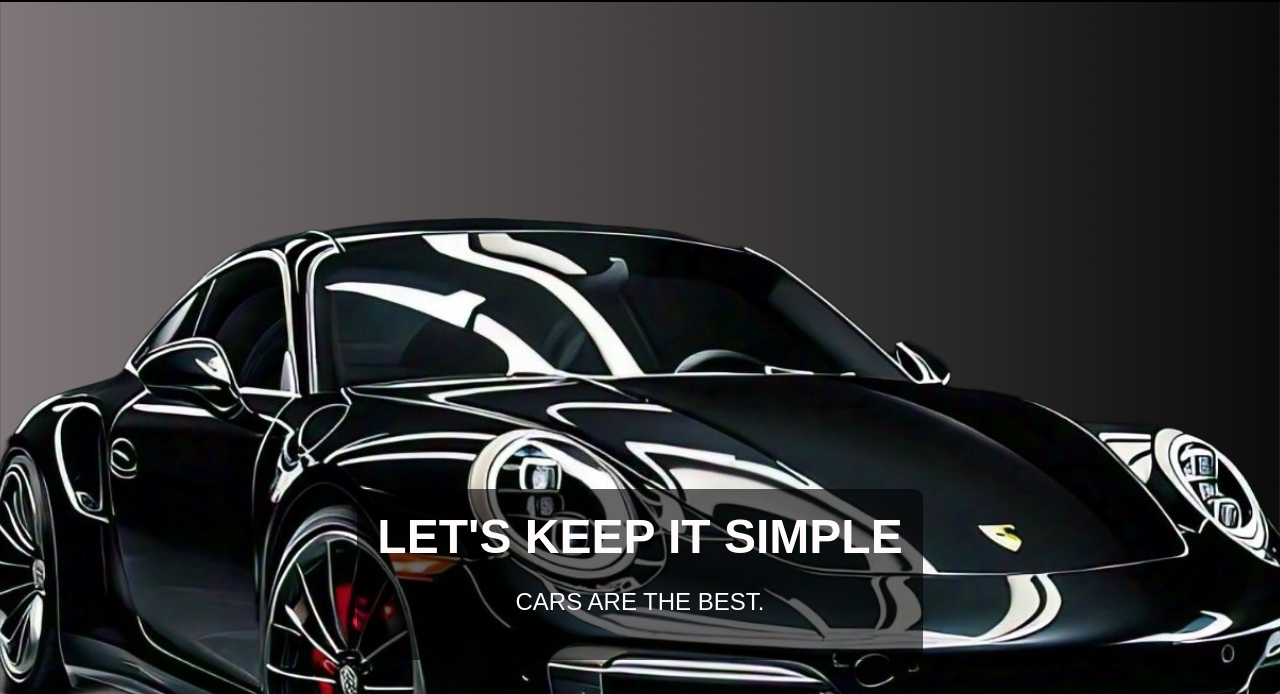
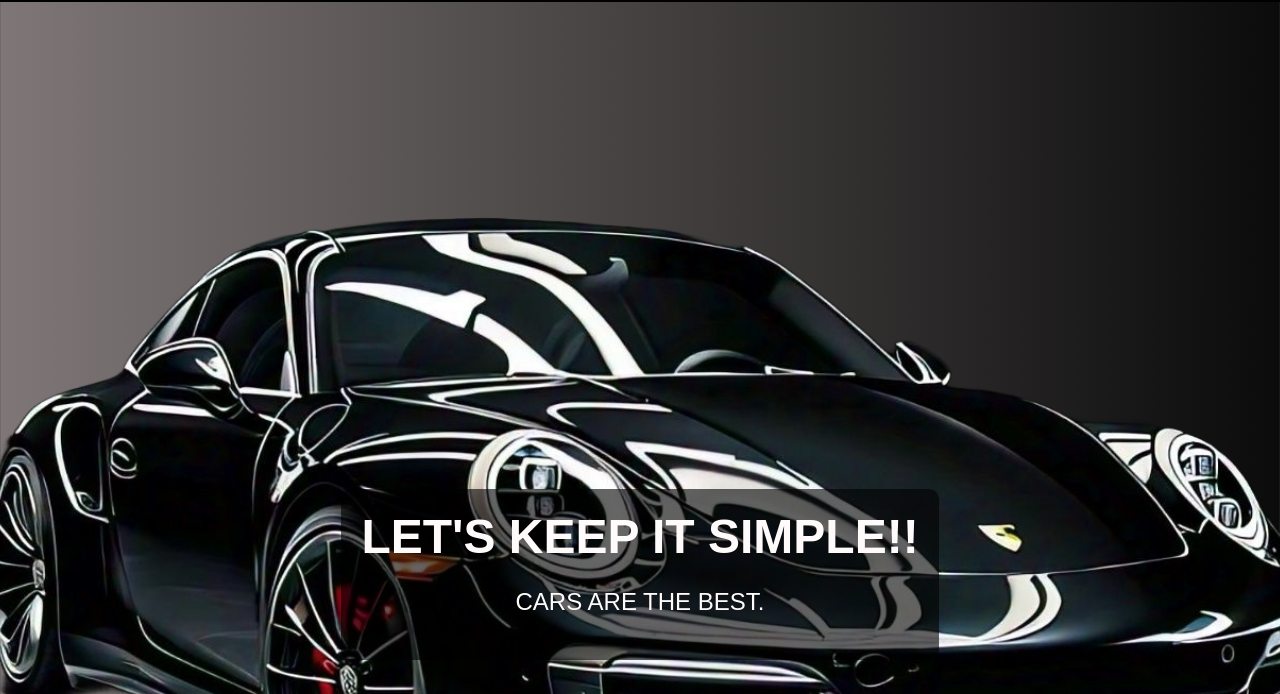
Before and after one commit to GreatSha/arena-art, a plain HTML site: page index.html in a window 1280 px wide. Shown: the part 106-800 px from the top of the page. Drawn offline with Linux system fonts and the light colour scheme.

Commit message:
Update index.html

```diff
--- a/index.html
+++ b/index.html
@@ -25,7 +25,7 @@
     <!-- Banner Section -->
     <div class="banner">
         <div class="banner-text">
-            <h1>LET'S KEEP IT SIMPLE</h1>
+            <h1>LET'S KEEP IT SIMPLE!!</h1>
             <p>CARS ARE THE BEST.</p>
         </div>
     </div>
```
